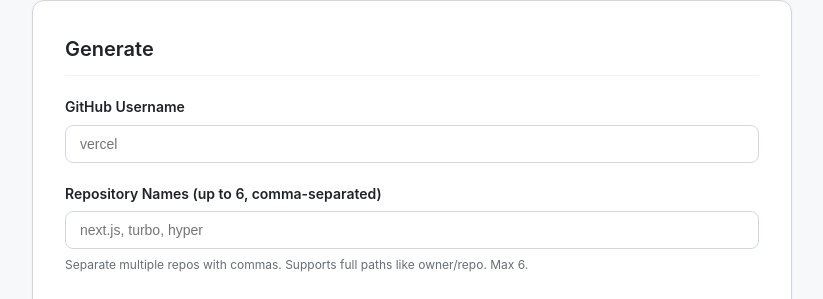
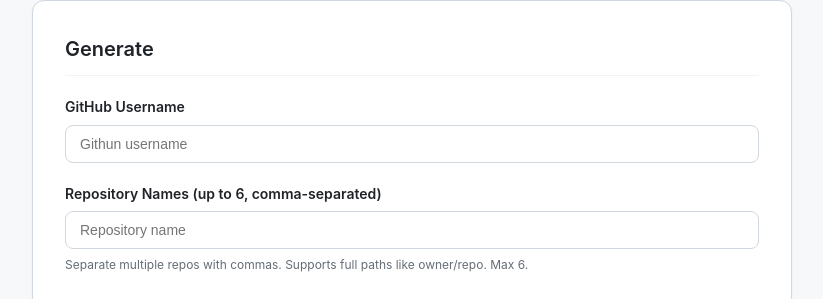
Before and after one commit to Chintanpatel24/pinme, a Next.js app: page / in a window 1280 px wide. Shown: the part 227-526 px from the top of the page, without its empty margins (228-1051 px from the left). Built offline with nearby package versions, Linux system fonts and the light colour scheme.

Commit message:
Update placeholders for user and repository inputs

```diff
--- a/app/page.js
+++ b/app/page.js
@@ -182,7 +182,7 @@
             type="text"
             value={user}
             onChange={e => setUser(e.target.value)}
-            placeholder="vercel"
+            placeholder="Githun username"
           />
         </div>
         <div className="form-group">
@@ -192,7 +192,7 @@
             type="text"
             value={repos}
             onChange={e => setRepos(e.target.value)}
-            placeholder="next.js, turbo, hyper"
+            placeholder="Repository name"
           />
           <div className="hint">Separate multiple repos with commas. Supports full paths like owner/repo. Max 6.</div>
         </div>
```
